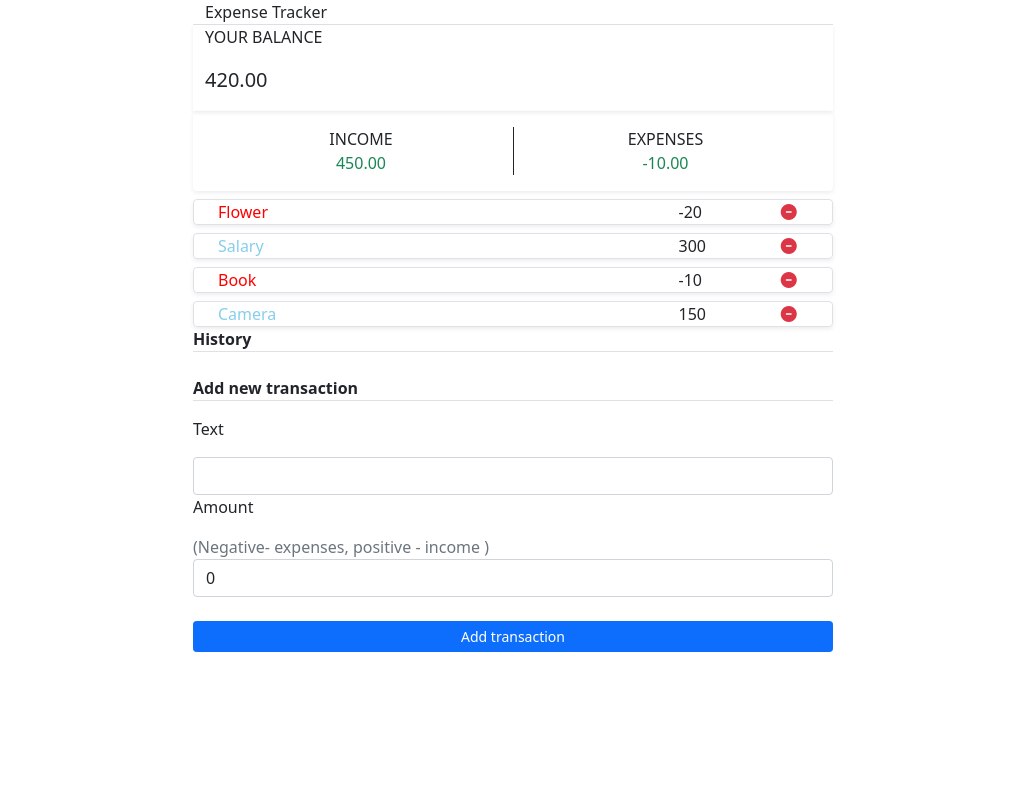
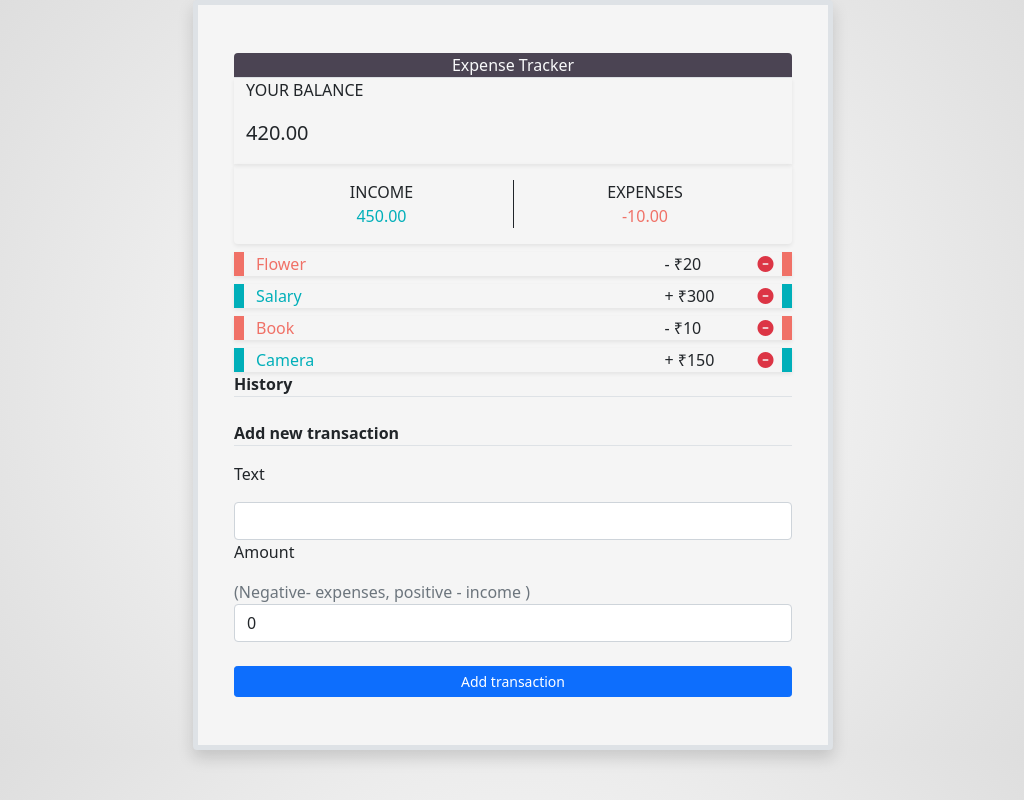
Before and after one commit to siteshmehta/Expense-tracker, a React (Create React App) app: page / in a window 1280 px wide. Shown: the whole page, without its empty margins (127-1151 px from the left). Built offline with nearby package versions, Linux system fonts and the light colour scheme.

Commit message:
Small changes in UI

```diff
--- a/package.json
+++ b/package.json
@@ -7,6 +7,7 @@
     "@testing-library/jest-dom": "^5.12.0",
     "@testing-library/react": "^11.2.6",
     "@testing-library/user-event": "^12.8.3",
+    "gh-pages": "^3.1.0",
     "react": "^17.0.2",
     "react-dom": "^17.0.2",
     "react-scripts": "4.0.3",
--- a/public/index.html
+++ b/public/index.html
@@ -8,6 +8,10 @@
     <meta
       name="description"
       content="Web site created using create-react-app"
+    />
+    <meta
+     name='viewport'
+     content='width=device-width, initial-scale=1.0, maximum-scale=1.0, user-scalable=0'
     />
     <link rel="apple-touch-icon" href="%PUBLIC_URL%/logo192.png" />
     <!--
--- a/src/App.css
+++ b/src/App.css
@@ -1,38 +1,6 @@
-.App {
-  text-align: center;
+body{
+  background-image: radial-gradient(circle, #ffffff, #f5f5f5, #ececec, #e2e2e2, #d9d9d9);
 }
-
-.App-logo {
-  height: 40vmin;
-  pointer-events: none;
+.main_app{
+  background-color: whitesmoke;
 }
-
-@media (prefers-reduced-motion: no-preference) {
-  .App-logo {
-    animation: App-logo-spin infinite 20s linear;
-  }
-}
-
-.App-header {
-  background-color: #282c34;
-  min-height: 100vh;
-  display: flex;
-  flex-direction: column;
-  align-items: center;
-  justify-content: center;
-  font-size: calc(10px + 2vmin);
-  color: white;
-}
-
-.App-link {
-  color: #61dafb;
-}
-
-@keyframes App-logo-spin {
-  from {
-    transform: rotate(0deg);
-  }
-  to {
-    transform: rotate(360deg);
-  }
-}
--- a/src/App.js
+++ b/src/App.js
@@ -9,12 +9,12 @@ import GlobalProvider from "./context/GlobalState";
 
 function App() {
   return (
-    <div className="container-fluid">
+    <div className="container-fluid user-select-none">
       <GlobalProvider>
 
       <div className="row">
         <div className="col-md-3 "></div>
-        <div className="col-md-6">
+        <div className="col-md-6 main_app border border-5  rounded shadow p-5">
           <Header />
           <Balance />
           <IncomeExpense/>
--- a/src/components/Header.js
+++ b/src/components/Header.js
@@ -2,7 +2,7 @@ import React from "react";
 
 export default function Header() {
   return (
-    <div className="row border-bottom">
+    <div className="row border-bottom text-center  text-light rounded-top" style={{backgroundColor:"#4B4453"}}>
       <div className="col-12">Expense Tracker</div>
     </div>
   );
--- a/src/components/IncomeExpense.js
+++ b/src/components/IncomeExpense.js
@@ -28,13 +28,13 @@ export default function IncomeExpense() {
       <div className="col-6">
         <div className="row">
           <div className="col-12">INCOME</div>
-          <div className="col-12 text-success">{income}</div>
+          <div className="col-12" style={{color:"#00AFB9"}}>{income}</div>
         </div>
       </div>
       <div className="col-6 border-start border-dark">
         <div className="row">
           <div className="col-12">EXPENSES</div>
-          <div className="col-12 text-success">{expenses}</div>
+          <div className="col-12" style={{color:"#F07167"}}>{expenses}</div>
         </div>
       </div>
     </div>
--- a/src/components/Transaction.js
+++ b/src/components/Transaction.js
@@ -2,16 +2,19 @@ import React,{useContext} from "react";
 import { GlobalContext } from "../context/GlobalState";
 
 export default function Transaction({ transaction }) {
-  const font_color = transaction['amount'] < 0 ? "red" : "skyblue";
+  const font_color = transaction['amount'] < 0 ? "#F07167" : "#00AFB9";
+  const border_color = transaction['amount'] < 0 ? "10px solid #F07167" : "10px solid #00AFB9";
+  const symbol = transaction['amount'] < 0 ? "-" : "+";
+
   const { deleteTransaction } = useContext(GlobalContext);
   // deleteTransaction
   return (
-    <div className="row shadow-sm m-0 mt-2 rounded border">
-      <div className="col-12 m-0">
-        <div className="row m-0">
-          <div className="col-9" style={{"color":font_color }}>{transaction["text"]}</div>
-          <div className="col-2 text-right">{transaction["amount"]}</div>
-          <div className="col-1 text-right">
+    <div className="row shadow-sm m-0 mt-2">
+      <div className="col-12 m-0 p-0">
+        <div className="row m-0 p-0">
+          <div className="col-sm-5 col-md-9 " style={{"color":font_color,"borderLeft":border_color}}>{transaction["text"]}</div>
+          <div className=" col-sm-2  col-md-2 text-right">{symbol} &#8377;{ Math.abs(transaction["amount"])}</div>
+          <div className=" col-sm-2 col-md-1 text-right" style={{"borderRight":border_color }}>
           <i className="fas fa-minus-circle text-danger"  style={{"cursor":"pointer"}} onClick={()=>deleteTransaction(transaction['id'])}></i>
           {/* <button type="button" className="btn btn-sm btn-danger ">DELETE</button>   */}
           </div>
```
Also changed, not shown: 1 other file (tests, documents, lock files or other folders).
